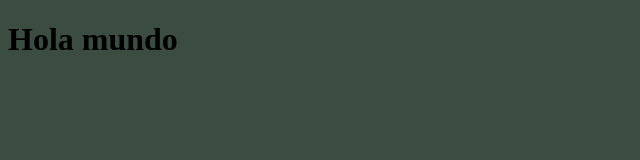
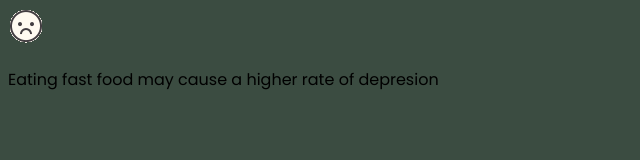
Before and after one commit to andresalba/salchichaJs, a plain HTML site: page index.html in a window 1280 px wide. Shown: the whole page, without its empty margins (0-640 px from the left). Drawn offline with Linux system fonts and the light colour scheme.

Commit message:
footer html

```diff
--- a/assets/styles/global.css
+++ b/assets/styles/global.css
@@ -1,3 +1,4 @@
 body{
     background-color: rgb(59,76,65);
+    font-family: 'Poppins', sans-serif;
 }
--- a/index.html
+++ b/index.html
@@ -5,9 +5,18 @@
     <meta http-equiv="X-UA-Compatible" content="IE=edge">
     <meta name="viewport" content="width=device-width, initial-scale=1.0">
     <title>Salchicha</title>
+    <link rel="preconnect" href="https://fonts.gstatic.com">
+    <link href="https://fonts.googleapis.com/css2?family=Poppins:wght@300;400&display=swap" rel="stylesheet">
+    <link rel="stylesheet" href="./assets/styles/global.css">
 </head>
 <body>
-    <h1>Hola mundo</h1>
-    <link rel="stylesheet" href="./assets/styles/global.css">
+    <div>
+        <footer>
+            <div>
+                <img src="./assets/img/face.png" alt="Face" />
+                <p>Eating fast food may cause a higher rate of depresion</p>
+            </div>
+        </footer>
+    </div>
 </body>
 </html>
```
Also changed, not shown: assets/img/face.png (added).
